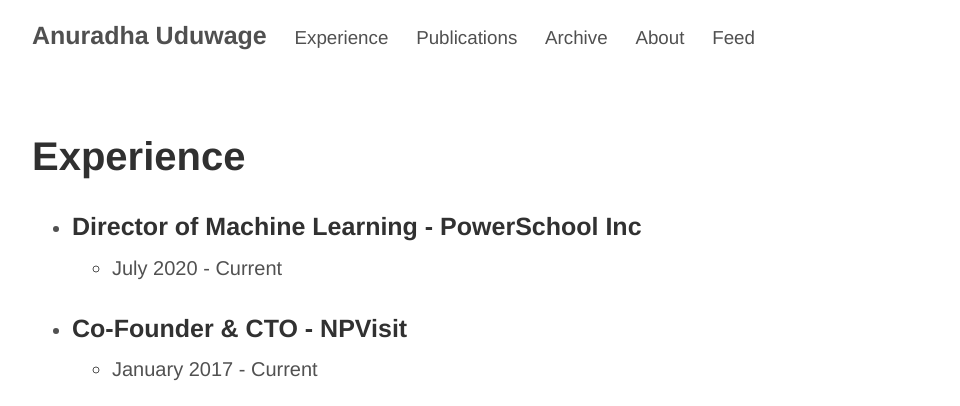
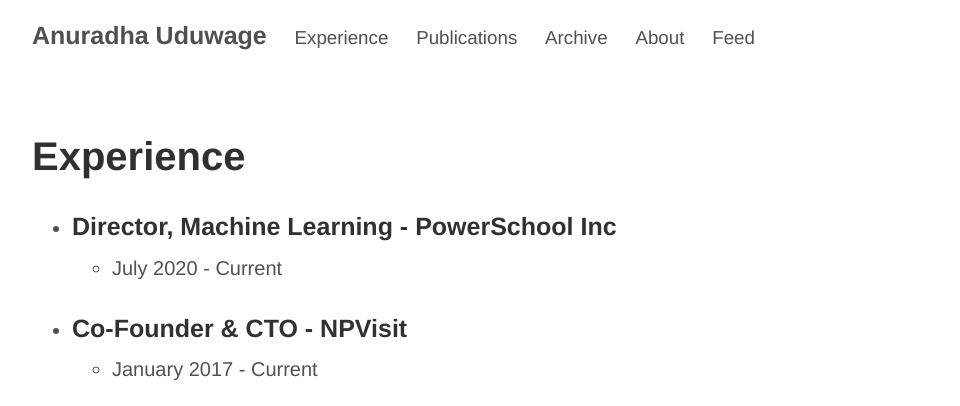
Before and after one commit to uduwage/uduwage.github.io, a Jekyll site: the page built from experience.md, in a window 1280 px wide. Shown: the top 406 px of the page, without its empty margins (128-1088 px from the left). Built offline with Jekyll 4.4.1, drawn with Linux system fonts in a browser that asks for light colours.

```diff
--- a/experience.md
+++ b/experience.md
@@ -3,7 +3,7 @@ layout: page
 title: Experience
 ---
 
-* ### Director of Machine Learning - PowerSchool Inc
+* ### Director, Machine Learning - PowerSchool Inc
 	* July 2020 - Current
 
 * ### Co-Founder & CTO - NPVisit
```
